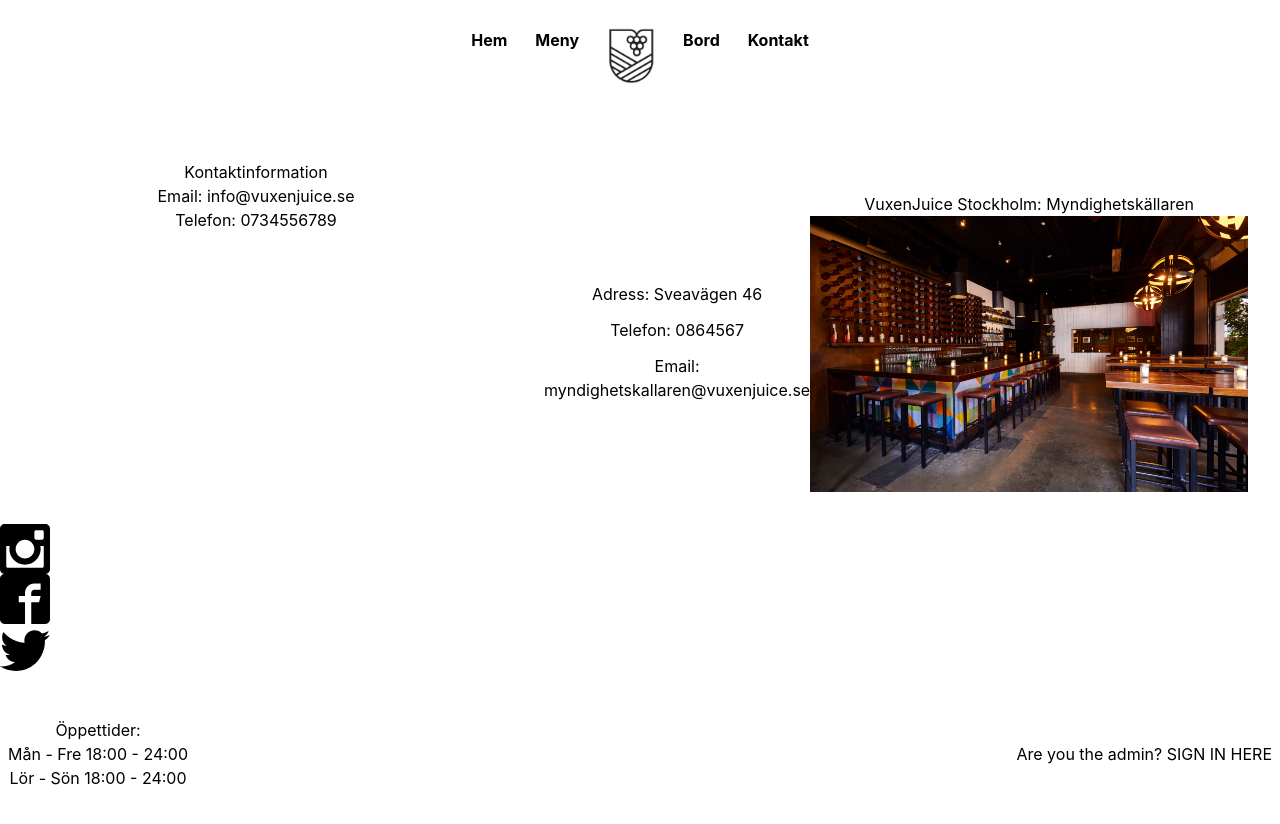
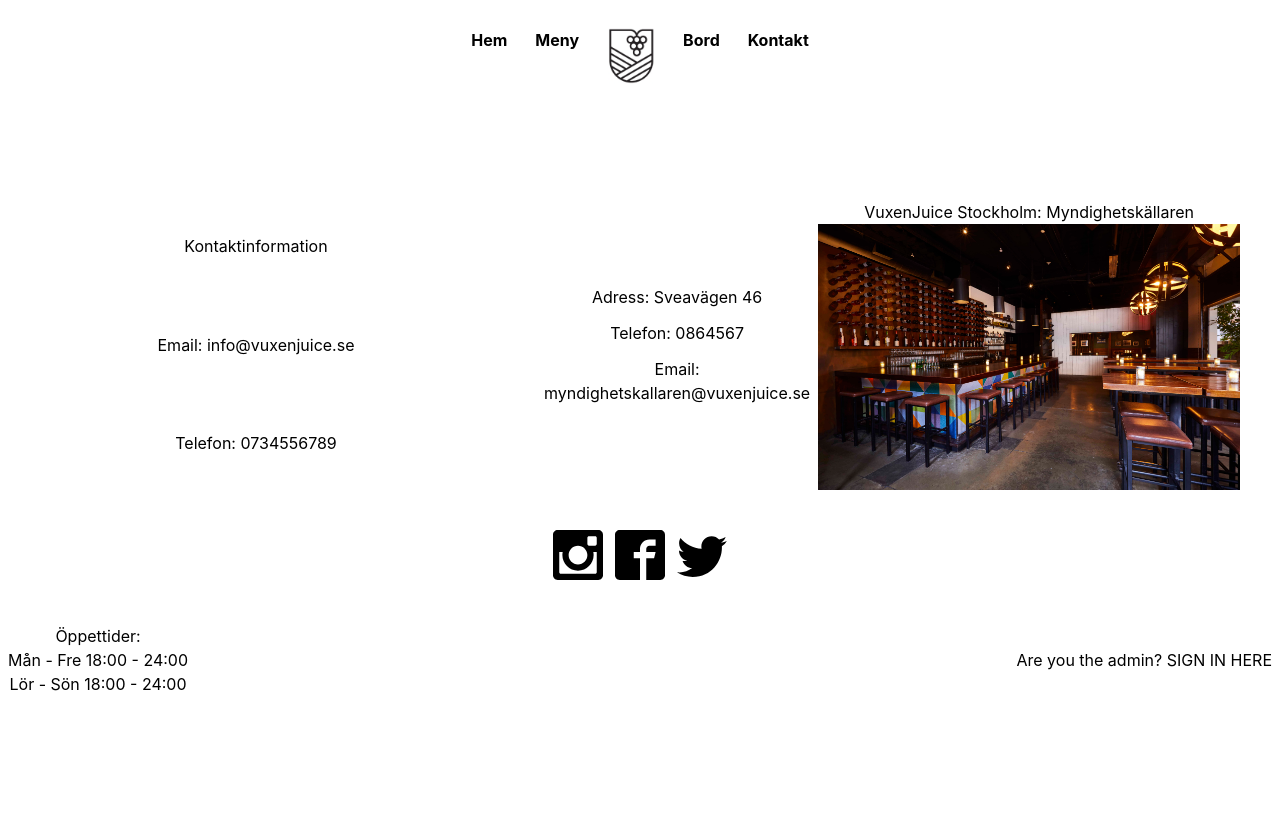
Before and after one commit to elgen98/booking-system, a React (Create React App) app in the folder front-end/: page /contact in a window 1280 px wide. Shown: the top 824 px of the page. After the commit the page ends 800 px from the top, so only its background shows below. Built offline with nearby package versions, Linux system fonts and the light colour scheme.

Commit message:
grid applied

```diff
--- a/front-end/src/components/RestaurantLocation.tsx
+++ b/front-end/src/components/RestaurantLocation.tsx
@@ -6,7 +6,7 @@ export default function RestaurantLocation() {
     <>
       <IconContext.Provider value={{ size: "50" }}>
         <main className=" grid grid-cols-5">
-          <section className=" col-span-2">
+          <section className=" col-span-2 flex flex-col justify-evenly">
             <h1>Kontaktinformation</h1>
             <p>Email: info@vuxenjuice.se</p>
             <p>Telefon: 0734556789</p>
@@ -18,7 +18,7 @@ export default function RestaurantLocation() {
                 <p>Telefon: 0864567</p>
                 <p>Email: myndighetskallaren@vuxenjuice.se</p>
               </div>
-              <div className=" w-3/4">
+              <div className=" w-3/4 p-2">
                 <h3>VuxenJuice Stockholm: Myndighetskällaren</h3>
                 <img
                   className=" w-full"
@@ -29,7 +29,7 @@ export default function RestaurantLocation() {
             </div>
           </section>
         </main>
-        <div className=" row-span-2">
+        <div className=" flex items-center justify-center gap-3">
           <ImInstagram />
           <ImFacebook2 />
           <ImTwitter />
```
